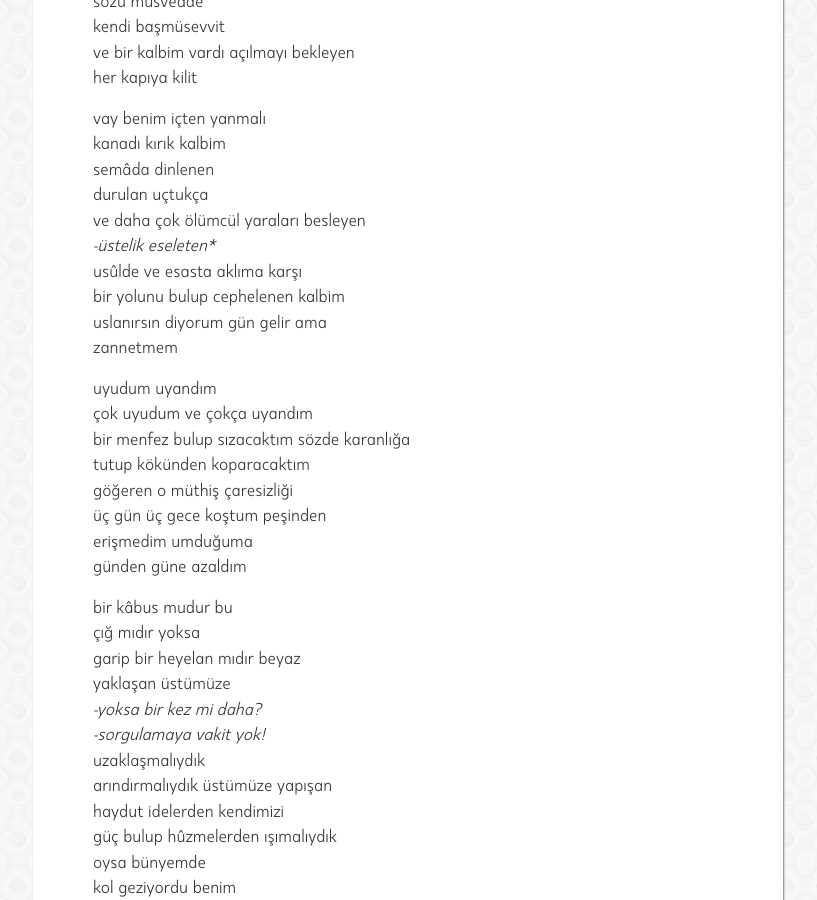
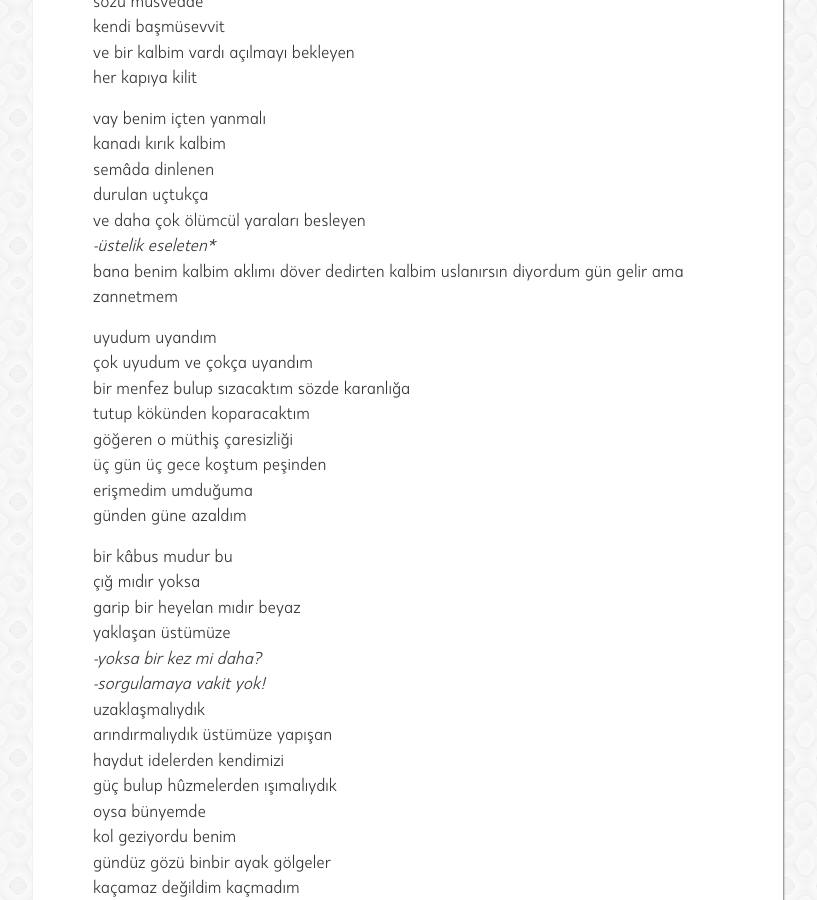
Before and after one commit to muhammedaydogdu/muhammedaydogdu.github.io, a Jekyll site: the page built from _posts/2020-02-07-cunku-kuslar-semada-dinlenir.md, in a window 1280 px wide and 900 px high, scrolled down 772 px. Shown: the whole window, without its empty margins (232-1049 px from the left). Built offline with Jekyll 4.4.1, drawn with Linux system fonts in a browser that asks for light colours; some web fonts are replaced.

Commit message:
Update 2020-02-07-cunku-kuslar-semada-dinlenir.md

```diff
--- a/_posts/2020-02-07-cunku-kuslar-semada-dinlenir.md
+++ b/_posts/2020-02-07-cunku-kuslar-semada-dinlenir.md
@@ -34,9 +34,9 @@ semâda dinlenen
 durulan uçtukça
 ve daha çok ölümcül yaraları besleyen
 _-üstelik eseleten*_
-usûlde ve esasta aklıma karşı
-bir yolunu bulup cephelenen kalbim
-uslanırsın diyorum gün gelir ama
+bana benim kalbim
+aklımı döver dedirten kalbim
+uslanırsın diyordum gün gelir ama
 zannetmem
 
 uyudum uyandım
```
